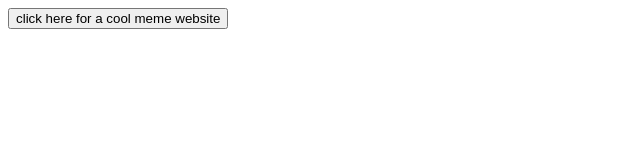
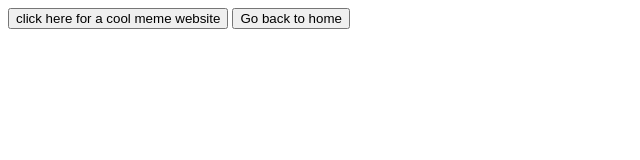
Before and after one commit to RiGuyGitHub/memebutton, a plain HTML site: page index.html in a window 1280 px wide. Shown: the whole page, without its empty margins (0-640 px from the left). Drawn offline with Linux system fonts and the light colour scheme.

Commit message:
Update index.html

```diff
--- a/index.html
+++ b/index.html
@@ -39,6 +39,13 @@
     window.location.href = websites[randomIndex];
   }
 </script>
+    <button onclick="redirectToImBored()">Go back to home</button>
 
+    <script>
+        // JavaScript function to redirect to the specified URL
+        function redirectToImBored() {
+            window.location.href = 'https://riguygithub.github.io/home/';
+        }
+    </script>
 </body>
 </html>
```
